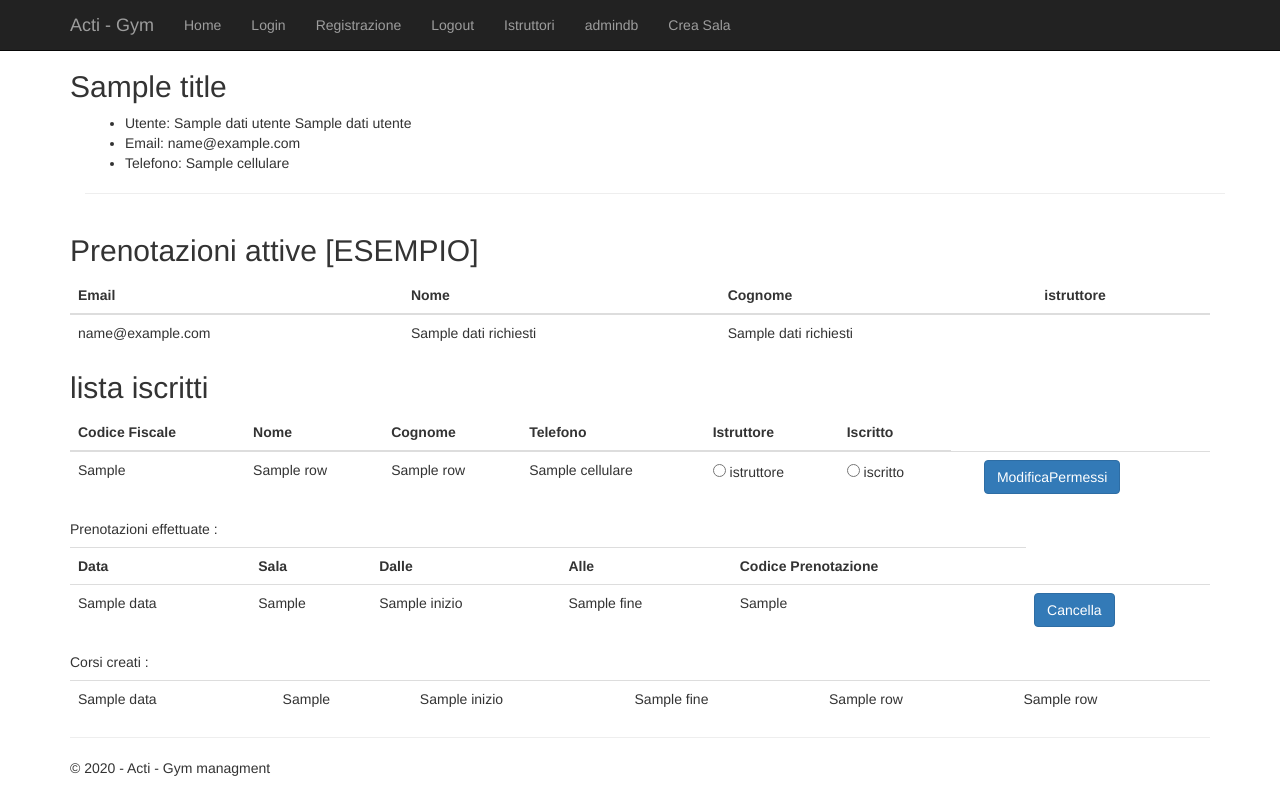
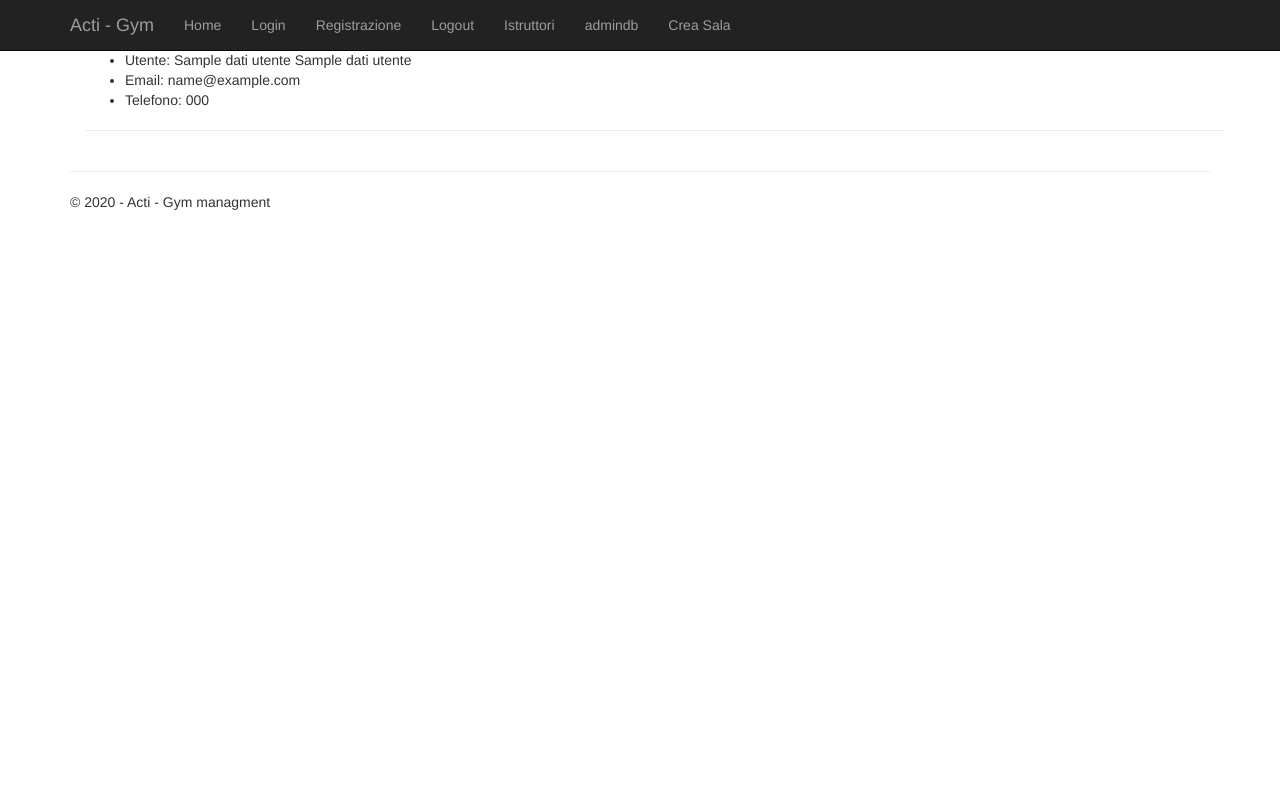
Before and after one commit to SpiderPorkPotter/Palestra, a Flask app: template Palestra/templates/profilo.html in a window 1280 px wide. After the commit the page ends 210 px from the top, so only its background shows below. Run offline with Flask 2, Linux system fonts and the light colour scheme; the template is opened without the code that fills it: most values are stand-ins (such as "Sample title", 1, 10 or a date in 2020); some libraries are stand-ins or nearby versions.

Commit message:
aggiunta controlli (istruttore iscritto capo)

```diff
--- a/Palestra/templates/profilo.html
+++ b/Palestra/templates/profilo.html
@@ -2,11 +2,6 @@
 
 {% block content %}
 
-{% if ruolo != 'capo' %}
-<h2>{{ title }}</h2>
-{% else %}
-<h2>Profilo del boss</h2>
-{% endif %}
 
 <div class="container">
 
@@ -24,7 +19,7 @@
         </li>
         <li>
             <span class="field-name">Telefono:</span>
-            <span class="field-value">{{ dati_utente['cellulare'] }}</span>
+            <span class="field-value">{{ dati_utente['telefono'] }}</span>
         </li>
     </ul>
     <hr />
@@ -41,38 +36,6 @@
             <li><a href="{{ url_for('calendario') }}">Calendario</a></li>
         </ul>
     </div>
-    {% endif %}
-
-    <!-- Tabella esempio in cui apparirebbero le prenotazioni attive
-        del proprio profilo-->
-    {% if ruolo != 'capo' %}
-    <h2>Prenotazioni attive [ESEMPIO]</h2>
-    <table class="table">
-        <thead>
-            <tr>
-                <th scope="col">Email</th>
-                <th scope="col">Nome</th>
-                <th scope="col">Cognome</th>
-                <th scope="col">istruttore</th>
-
-            </tr>
-        </thead>
-        <tbody>
-            <!--qua vengono inseriti i dati relativi alle varie prenotazioni.
-                appariranno in tabelle separate da una riga
-                dati_richiesti � il contenitore dei dati che viene passata da views
-                p serve a scorrerli e a stamparli-->
-            {% for p in dati_richiesti %}
-            <tr>
-                <td>{{p.email}}</td>
-                <td>{{p.nome}}</td>
-                <td>{{p.cognome}}</td>
-                <td>{{p.is_istruttore}}</td>
-            </tr>
-            {% endfor %}
-        </tbody>
-    </table>
-    {% endif %}
 
 
     <h2> lista iscritti</h2>
@@ -81,9 +44,9 @@
         L'ho spostato fuori dalla tabella e collegato tutti gli input usando l'id del form
         e usando l'attributo "form" secondo quanto riportato qui:
         https://stackoverflow.com/questions/5967564/form-inside-a-table
+    -->
 
-        Non so se funziona perché non ho capito bene come viene gestito, quindi non
-        ho apportato ulteriori modifiche-->
+
     <form action="/profilo" id="form_tabella" method="POST"></form>
 
     <table class="table">
@@ -103,7 +66,7 @@
                 <td>{{ row['codice_fiscale'] }}</td>
                 <td>{{ row['nome'] }}</td>
                 <td>{{ row['cognome'] }}</td>
-                <td>{{ row['cellulare'] }}</td>
+                <td>{{ row['telefono'] }}</td>
 
 
                 <td>
@@ -124,7 +87,9 @@
             {% endfor %}
         </tbody>
     </table>
+    {% endif %}
 
+    {% if ruolo == 'istruttore' or ruolo == 'iscritto' %}
     <h5>Prenotazioni effettuate : </h5>
     <table class="table">
         <th>Data</th> <th>Sala</th> <th>Dalle</th><th>Alle</th> <th>Codice Prenotazione</th>
@@ -189,8 +154,8 @@
         }
 
     </script>
-
-
+    {% endif %}
+        {% if ruolo == 'istruttore' %}
             {% if tab_corsi_creati %}
             <h5> Corsi creati :</h5>
             <table class="table">
@@ -201,7 +166,7 @@
                 {% endfor %}
             </table>
             {% endif %}
-
+    {% endif %}
 
 
     {% endblock %}
--- a/Palestra/views.py
+++ b/Palestra/views.py
@@ -19,8 +19,10 @@ from werkzeug.security import generate_password_hash, check_password_hash
 from . import db
 import re
 import numpy
+#costanti utili
+nome_giorni_della_settimana=["Lunedì","Martedì","Mercoledì","Giovedì","Venerdì","Sabato","Domenica"]
+RUOLI = ["adminDB", "capo", "istruttore", "iscritto" ]
 
-nome_giorni_della_settimana=["Lunedì","Martedì","Mercoledì","Giovedì","Venerdì","Sabato","Domenica"]
 #psycopg2 è il driver che si usa per comunicare col database
 
 DB_URI = "postgresql+psycopg2://postgres:passwordsupersegreta@localhost:5432/Palestra"
@@ -69,10 +71,7 @@ class RegistrazioneForm(FlaskForm):
 @app.route('/')
 @app.route('/home')
 def home():
-
-
-
-
+    #TODO:DA FAREEEEEEEEEEEEEEEEEEEEE
     return render_template(
         'home.html',
         title='Home Page'
@@ -127,142 +126,129 @@ def registrazione():
         resdz = form.residenza.data
         citt = form.citta.data
 
-        #creo l'oggetto utente
-        nuovo_utente = Persone( nome = nom,
-                                cognome = cogn,
-                                email = em ,
-                                data_iscrizione = datetime.today(),
-                                codice_fiscale = codiceFisc,
-                                residenza = resdz,
-                                citta = citt,
-                                ruolo = 3  # RUOLI :  adminDB=0, capo=1, istruttore=2, iscritto=3
-                               )
-        nuovo_utente.set_password(passwd)
+        persona_gia_presente = False
+        with engine.connect() as conn:
+            lista_persone =  conn.execute(text("SELECT codice_fiscale FROM persone " ))
+        for row in lista_persone:
+            if row['codice_fiscale'] == codiceFisc and persona_gia_presente == False:
+                persona_gia_presente = True
+        if persona_gia_presente == True :
+            flash("Sei gia iscritto? controlla meglio il tuo codice fiscale ")
 
-        info_nuovo_utente = InfoContatti(
-                    telefono = tel,
-                    descrizione = type_tel,
-                    codice_fiscale = codiceFisc,
-                    )
+        else:
+            #creo l'oggetto utente
+            nuovo_utente = Persone( nome = nom,
+                                    cognome = cogn,
+                                    email = em ,
+                                    data_iscrizione = datetime.today(),
+                                    codice_fiscale = codiceFisc,
+                                    residenza = resdz,
+                                    citta = citt,
+                                    ruolo = 3  # RUOLI :  adminDB=0, capo=1, istruttore=2, iscritto=3
+                                )
+            nuovo_utente.set_password(passwd)
+
+            info_nuovo_utente = InfoContatti(
+                        telefono = tel,
+                        descrizione = type_tel,
+                        codice_fiscale = codiceFisc,
+                        )
 
 
 
-        db.session.add(nuovo_utente)
-        db.session.commit()
+            db.session.add(nuovo_utente)
+            db.session.commit()
 
-        db.session.add(info_nuovo_utente)
-        db.session.commit()
+            db.session.add(info_nuovo_utente)
+            db.session.commit()
 
 
-        flash('Registrazione completata')
-        return redirect('/login')
+            flash('Registrazione completata')
+            return redirect('/login')
 
     return render_template('registrazione.html', title = 'registrazione', form = form)
 
-#per ora la commento
+
 @login_required
 @app.route('/profilo', methods = ['POST','GET'])
 def profilo():
     flash("Ecco il tuo profilo!")
-    ruolo = ""
     #prendo l'id dell'utente corrente e le sue info
     if current_user != None:
         id = Persone.get_id(current_user)
 
-        dati_utente_corrente = Persone.query.filter_by(codice_fiscale = id).first()
-        #se voglio il telefono devo fare un'altra query
-        if "prenotaCorso" in request.form and request.form['prenotaCorso'] == "Prenotati":
-            data_prenotata=request.form['dataPrenotata'].replace(" ", "-")
-            id_sala=request.form['idSala']
-            cf_utente=request.form['codiceFiscaleUtente']
-            id_fascia=request.form['idFascia']
 
-        #controllo se è disponibile un posto da fare con visa
+        ruolo =RUOLI[Persone.get_role(current_user)]
+        dati_utente_corrente = Persone.query.join(InfoContatti,Persone.codice_fiscale == InfoContatti.codice_fiscale).filter_by(codice_fiscale = id).first()
 
-        #inserisco il posto
+        if ruolo == "istruttore" or ruolo == "iscritto": #se è istruttore o iscritto
+
+            if "prenotaCorso" in request.form and request.form['prenotaCorso'] == "Prenotati":
+                data_prenotata=request.form['dataPrenotata'].replace(" ", "-")
+                id_sala=request.form['idSala']
+                cf_utente=request.form['codiceFiscaleUtente']
+                id_fascia=request.form['idFascia']
+
+            #controllo se è disponibile un posto da fare con visa
+
+            #inserisco il posto
+                try:
+                    q_insert_posto = text("INSERT INTO prenotazioni(data,codice_fiscale,id_sala,id_fascia, codice_prenotazione) VALUES(:d,:cf,:ids,:idf, :cod_prenotazione) ")
+                    with engine.connect() as conn:
+                        conn.execute(q_insert_posto,d=data_prenotata, cf=cf_utente, ids=id_sala, idf=id_fascia, cod_prenotazione = creaIDprenotazione())
+
+                except:
+                    raise
+            #se è stata confermata la cancellazione cancella la prenotazione
             try:
-                q_insert_posto = text("INSERT INTO prenotazioni(data,codice_fiscale,id_sala,id_fascia, codice_prenotazione) VALUES(:d,:cf,:ids,:idf, :cod_prenotazione) ")
-                with engine.connect() as conn:
-                    conn.execute(q_insert_posto,d=data_prenotata, cf=cf_utente, ids=id_sala, idf=id_fascia, cod_prenotazione = creaIDprenotazione())
+                if "Conferma" in request.form and request.form['Conferma'] == "Conferma Cancellazione" and "id_prenotazione_key" in  request.form :
+
+                    q_cancellazione = text("DELETE FROM prenotazioni WHERE codice_prenotazione=:c ")
+                    with engine.connect() as conn:
+                        conn.execute(q_cancellazione, c=request.form['id_prenotazione_key'])
 
             except:
                 raise
-        #se è stata confermata la cancellazione cancella la prenotazione
-        try:
-            if "Conferma" in request.form and request.form['Conferma'] == "Conferma Cancellazione" and "id_prenotazione_key" in  request.form :
 
-                q_cancellazione = text("DELETE FROM prenotazioni WHERE codice_prenotazione=:c ")
+            #prenotazioni gia fatte x questo utente
+            q_lista_prenotazioni = text("SELECT p.data, p.id_sala, fs.id_fascia, p.codice_prenotazione, fs.inizio, fs.fine FROM prenotazioni p JOIN fascia_oraria fs  ON p.id_fascia=fs.id_fascia  WHERE p.codice_fiscale=:id_utente" )
+            with engine.connect() as conn:
+                tab_prenotazioni_effettuate = conn.execute(q_lista_prenotazioni,id_utente=id)
+
+            if ruolo == "istruttore": # istruttore
+            #corsi creati da questo istruttore
+                q_corsi_creati = text("SELECT sc.data, c.id_corso, f.inizio , f.fine, c.nome_corso, tc.nome_tipologia "
+                " FROM corsi c JOIN sale_corsi sc ON sc.id_corso=c.id_corso JOIN fascia_oraria f ON sc.id_fascia= f.id_fascia JOIN tipologie_corsi tc ON c.id_tipologia = tc.id_tipologia "
+                "  WHERE c.codice_fiscale_istruttore = :id_utente "
+                " ORDER BY sc.data, f.inizio ASC")
                 with engine.connect() as conn:
-                    conn.execute(q_cancellazione, c=request.form['id_prenotazione_key'])
+                    tab_corsi_creati = conn.execute(q_corsi_creati,id_utente=id)
+            return render_template("profilo.html",title="profilo", dati_utente = dati_utente_corrente, ruolo=ruolo, prenotazioni_effettuate=tab_prenotazioni_effettuate, tab_corsi_creati = tab_corsi_creati)
 
-        except:
-            raise
-        #prenotazioni gia fatte x questo utente
-        q_lista_prenotazioni = text("SELECT p.data, p.id_sala, fs.id_fascia, p.codice_prenotazione, fs.inizio, fs.fine FROM prenotazioni p JOIN fascia_oraria fs  ON p.id_fascia=fs.id_fascia  WHERE p.codice_fiscale=:id_utente" )
-        with engine.connect() as conn:
-           tab_prenotazioni_effettuate = conn.execute(q_lista_prenotazioni,id_utente=id)
+        if ruolo == "capo": # se è il capo
+            #puo fare upgrade da iscritto a istruttore
+            if 'modificavalori' in request.form and  request.form['modificavalori'] == "ModificaPermessi":
+                cf_passato = request.form['id_passato']
+                nome_radio_button = cf_passato + "_radio"
+                v = request.form[nome_radio_button]
+                print(v)
+                if v == "istruttore":
+                    with engine.connect() as conn:
+                        s = text("UPDATE persone SET ruolo = 2 WHERE codice_fiscale = :cf")
+                        conn.execute(s,cf=cf_passato)
+                if v == "iscritto":
+                    with engine.connect() as conn:
+                        s = text("UPDATE persone SET ruolo = 3 WHERE codice_fiscale = :cf")
+                        conn.execute(s,cf=cf_passato)
 
-        #corsi creati da questo utente (istruttore)
-        q_corsi_creati = text("SELECT sc.data, c.id_corso, f.inizio , f.fine, c.nome_corso, tc.nome_tipologia "
-        " FROM corsi c JOIN sale_corsi sc ON sc.id_corso=c.id_corso JOIN fascia_oraria f ON sc.id_fascia= f.id_fascia JOIN tipologie_corsi tc ON c.id_tipologia = tc.id_tipologia "
-        "  WHERE c.codice_fiscale_istruttore = :id_utente "
-        " ORDER BY sc.data, f.inizio ASC")
-        with engine.connect() as conn:
-           tab_corsi_creati = conn.execute(q_corsi_creati,id_utente=id)
-
-
-        if 'modificavalori' in request.form and  request.form['modificavalori'] == "ModificaPermessi":
-            cf_passato = request.form['id_passato']
-            nome_radio_button = cf_passato + "_radio"
-            v = request.form[nome_radio_button]
-            print(v)
-            if v == "istruttore":
-                with engine.connect() as conn:
-                    s = text("UPDATE persone SET ruolo = 2 WHERE codice_fiscale = :cf")
-                    conn.execute(s,cf=cf_passato)
-                #query update da iscritto a istruttore dopo averla fatta levare l'isstruzione "pass"
-
-            if v == "iscritto":
-                with engine.connect() as conn:
-                    s = text("UPDATE persone SET ruolo = 3 WHERE codice_fiscale = :cf")
-                    conn.execute(s,cf=cf_passato)
-                #query update da istruttore passa a iscritto dopo averla fatta levare l'isstruzione "pass"
-
-
-        #prendo gli id di tutti i capi
-        s = text("SELECT codice_fiscale FROM persone  WHERE ruolo=1 AND codice_fiscale=:id_c")
-        with engine.connect() as conn:
-            dati_capi = conn.execute(s,id_c=id)
-            #creo una lista fatta da tutti gli id dei capi
-            ids_capi=[]
-            for d in dati_capi:
-               ids_capi.append(d['codice_fiscale'])
-
-            #se l'id è nella lista dei capi stampo tutti gli iscritti
-            if id in ids_capi:
-
+            with engine.connect() as conn:
                 s = text("SELECT p.codice_fiscale, p.nome, p.cognome, i.telefono , p.ruolo FROM  persone p JOIN info_contatti i ON p.codice_fiscale=i.codice_fiscale WHERE p.ruolo=3 OR p.ruolo=2 ")
                 lista_persone = conn.execute(s)
 
-                return render_template("profilo.html", title="profilo", lista_persone = lista_persone, dati_utente = dati_utente_corrente, ruolo="capo", prenotazioni_effettuate=tab_prenotazioni_effettuate, tab_corsi_creati = tab_corsi_creati )
+            return render_template("profilo.html", title="profilo", lista_persone = lista_persone, dati_utente = dati_utente_corrente, ruolo=ruolo )
+    else :
+        return render_template("registrazione.html", title="registrazione")
 
-
-
-    #queste tre righe sono di prova per vedere se effettivamente prende
-    #qualcosa dal database, ma per ora non appare nulla. Le commento
-   # user = Persone.query.filter_by(codice_fiscale = id).first()
-   # a = current_user.nome
-   # print(a)
-
-   #queste due sotto sono quelle che dovrebbero funzionare bene
-   #creo l'oggetto utente filtrandolo per il suo id (preso sopra)
-   #dati_richiesti è la tabella con i dati che poi viene mostrata in profilo.html
-    return render_template(
-        'profilo.html',
-        dati_utente = dati_utente_corrente,
-        title = 'Il mio profilo',
-        ruolo = "iscritto"
-        )
 
 
 @login_required
@@ -306,67 +292,52 @@ def corsi():
                         conn.execute(prep_query, ids=id_sala, idc=nuovo_id_corso, d= data_for_DB, idf=id_fascia)
 
             except:
-                raise
                 flash("Aia! sembra che qualcuno ti abbia preceduto, rifai l'operazione")
 
         if is_ricerca_setted :
             if current_user != None and "ora_iniziale_ricerca" in request.form and "ora_finale_ricerca" in request.form:
-                ruolo_utente = Persone.get_role(current_user)
+                ruolo = RUOLI[Persone.get_role(current_user)]
                 input_ora_inizio = request.form['ora_iniziale_ricerca']
                 input_ora_fine = request.form['ora_finale_ricerca']
 
-                #if ruolo_utente == 2 or ruolo_utente == 1 #ricerca corsi disponibili
-                q_lista_tipologie = text("SELECT id_tipologia, nome_tipologia FROM tipologie_corsi ")
-                with engine.connect() as conn:
-                    lista_tipologie_tab = conn.execute(q_lista_tipologie)
+                if ruolo == "iscritto" or ruolo == "istruttore": #ricerca corsi disponibili
+                    q_lista_tipologie = text("SELECT id_tipologia, nome_tipologia FROM tipologie_corsi ")
+                    with engine.connect() as conn:
+                        lista_tipologie_tab = conn.execute(q_lista_tipologie)
 
+                    s = text("SELECT sc.id_fascia,f.inizio,f.fine, sc.id_sala,tc.nome_tipologia, pi.nome AS nome_istruttore, pi.cognome AS cognome_istruttore "
+                            "FROM sale_corsi sc JOIN fascia_oraria f ON sc.id_fascia=f.id_fascia "
+                            "JOIN sale s ON sc.id_sala= s.id_sala JOIN corsi co ON co.id_corso=sc.id_corso JOIN persone pi ON (pi.codice_fiscale =co.codice_fiscale_istruttore AND co.codice_fiscale_istruttore <> :cf ) JOIN tipologie_corsi tc ON co.id_tipologia=tc.id_tipologia "
+                            "WHERE f.inizio >= :oraInizio AND f.fine <= :oraFine AND f.giorno = :intGiorno AND sc.data = :input_data "
+                            "AND s.posti_totali > (SELECT Count(*)AS numPrenotati "
+                                    "FROM prenotazioni pr JOIN sale_corsi sc1 ON (sc1.id_sala=sc.id_sala AND pr.id_sala= sc.id_sala) "
+                                    "JOIN fascia_oraria f1 ON f1.id_fascia=f.id_fascia "
+                                    "WHERE pr.data = :input_data) "
+                            "AND pi.codice_fiscale  NOT IN (SELECT codice_fiscale FROM prenotazioni p WHERE p.data = sc.data AND p.id_fascia=sc.id_fascia) "
 
+                            )
+                    try:
+                        with engine.connect() as conn:
+                            corsi_liberi = conn.execute(s, oraInizio=input_ora_inizio , oraFine = input_ora_fine  ,intGiorno = intGiorno_settimana, input_data = data_for_DB, cf= id_utente )
+                    except:
+                        raise
+                if ruolo == "istruttore":
 
+                    q_sale_libere = text(
+                        "SELECT s.id_sala  , f1.inizio ,f1.fine ,f1.id_fascia, s.posti_totali "
+                        "FROM sale s JOIN fascia_oraria f1 ON ( f1.inizio >= :oraInizio AND f1.fine <= :oraFine AND f1.giorno = :g ) "
+                        "WHERE s.id_sala NOT IN (SELECT sc.id_sala FROM sale_corsi sc JOIN fascia_oraria f ON sc.id_fascia = f.id_fascia WHERE f1.id_fascia = f.id_fascia AND sc.data = :dataDB) "
+                        "AND s.solo_attrezzi IS FALSE "
+                        "GROUP BY s.id_sala , f1.id_fascia "
+                        "ORDER BY f1.id_fascia "
+                    )
+                    with engine.connect() as conn:
+                        sale_libere = conn.execute(q_sale_libere, dataDB=data_for_DB, oraInizio = input_ora_inizio, oraFine = input_ora_fine , g= intGiorno_settimana)
 
-                s = text("SELECT sc.id_fascia,f.inizio,f.fine, sc.id_sala,tc.nome_tipologia, pi.nome AS nome_istruttore, pi.cognome AS cognome_istruttore "
-                        "FROM sale_corsi sc JOIN fascia_oraria f ON sc.id_fascia=f.id_fascia "
-                        "JOIN sale s ON sc.id_sala= s.id_sala JOIN corsi co ON co.id_corso=sc.id_corso JOIN persone pi ON (pi.codice_fiscale =co.codice_fiscale_istruttore AND co.codice_fiscale_istruttore <> :cf ) JOIN tipologie_corsi tc ON co.id_tipologia=tc.id_tipologia "
-                        "WHERE f.inizio >= :oraInizio AND f.fine <= :oraFine AND f.giorno = :intGiorno AND sc.data = :input_data "
-                        "AND s.posti_totali > (SELECT Count(*)AS numPrenotati "
-                                "FROM prenotazioni pr JOIN sale_corsi sc1 ON (sc1.id_sala=sc.id_sala AND pr.id_sala= sc.id_sala) "
-                                "JOIN fascia_oraria f1 ON f1.id_fascia=f.id_fascia "
-                                "WHERE pr.data = :input_data) "
-                        "AND pi.codice_fiscale  NOT IN (SELECT codice_fiscale FROM prenotazioni p WHERE p.data = sc.data AND p.id_fascia=sc.id_fascia) "
-
-                        )
-                try:
-                    with engine.connect() as conn:
-                        corsi_liberi = conn.execute(s, oraInizio=input_ora_inizio , oraFine = input_ora_fine  ,intGiorno = intGiorno_settimana, input_data = data_for_DB, cf= id_utente )
-                except:
-                    raise
-                #if ruolo_utente == 2: # istruttore
-
-                q_sale_libere = text(
-                    "SELECT s.id_sala  , f1.inizio ,f1.fine ,f1.id_fascia, s.posti_totali "
-                    "FROM sale s JOIN fascia_oraria f1 ON ( f1.inizio >= :oraInizio AND f1.fine <= :oraFine AND f1.giorno = :g ) "
-                    "WHERE s.id_sala NOT IN (SELECT sc.id_sala FROM sale_corsi sc JOIN fascia_oraria f ON sc.id_fascia = f.id_fascia WHERE f1.id_fascia = f.id_fascia AND sc.data = :dataDB) "
-
-                    "AND s.solo_attrezzi IS FALSE "
-
-
-					"GROUP BY s.id_sala , f1.id_fascia "
-                    "ORDER BY f1.id_fascia "
-                )
-
-
-                with engine.connect() as conn:
-                    sale_libere = conn.execute(q_sale_libere, dataDB=data_for_DB, oraInizio = input_ora_inizio, oraFine = input_ora_fine , g= intGiorno_settimana)
-
-                return render_template( 'corsi.html',title='Corsi Disponibili', data = data, ruolo_utente = ruolo_utente, sale_disp_con_fasce =sale_libere , info_corsi =corsi_liberi, lista_tipologie_tab = lista_tipologie_tab,cf_utente = id_utente )
+                return render_template( 'corsi.html',title='Corsi Disponibili', data = data, ruolo = ruolo, sale_disp_con_fasce =sale_libere , info_corsi =corsi_liberi, lista_tipologie_tab = lista_tipologie_tab,cf_utente = id_utente )
         else:
             render_template( 'corsi.html',title='Corsi Disponibili', data = data)
 
-
-
-        # SE VOGLIO USARE GET USO QUESTA SINTASSI : data = request.args.get('dataSelezionata', '')
-        # da fare query dei corsi in quella 'data'
-        ruolo_utente =100   # da levare
-        return render_template( 'corsi.html',title='Corsi Disponibili', data = data, livelloUtente = ruolo_utente)
     else:
         return render_template( 'corsi.html',title='Corsi Disponibili' )
 
```
Also changed, not shown: Palestra/templates/corsi.html (+8 -4 lines). Lines whose indentation alone changed are shown as unchanged.
